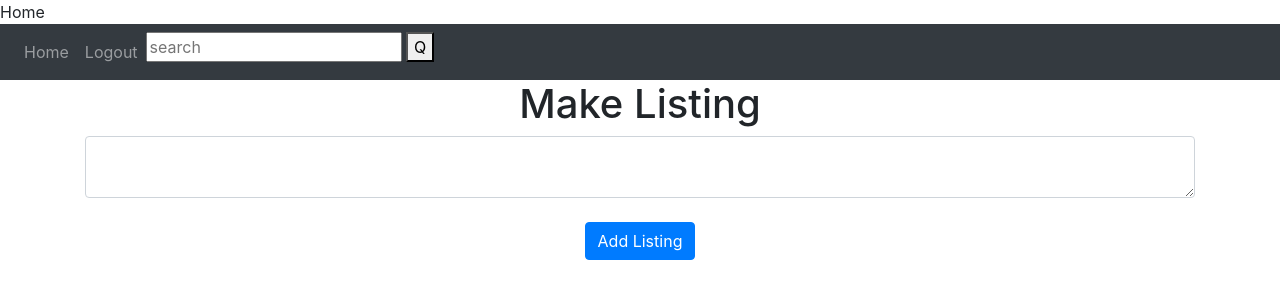
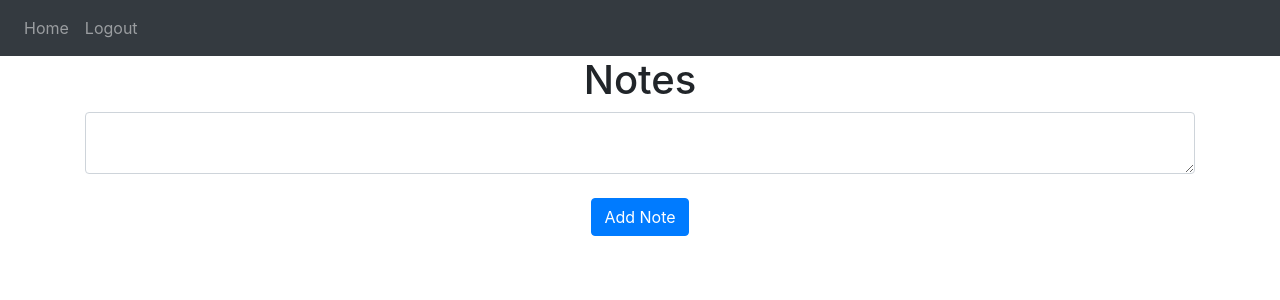
Before and after one commit to Natalie-LG05/Second-Hand-Games, a Flask app: page / in a window 1280 px wide. Shown: the top 300 px of the page. Run offline with Flask 3, Linux system fonts and the light colour scheme; a user stored in the database is signed in; some libraries are stand-ins or nearby versions.

Commit message:
undid the search bar commit

```diff
--- a/website/templates/base.html
+++ b/website/templates/base.html
@@ -14,7 +14,6 @@
       href="https://stackpath.bootstrapcdn.com/font-awesome/4.7.0/css/font-awesome.min.css"
       crossorigin="anonymous"
     />
-    <link rel="stylesheet" href="styling\basestyle.css"
 
     <title>{% block title %}Home{% endblock %}</title>
   </head>
@@ -33,14 +32,6 @@
           {% if user.is_authenticated %}
           <a class="nav-item nav-link" id="home" href="/">Home</a>
           <a class="nav-item nav-link" id="logout" href="/logout">Logout</a>
-          <div class="search">
-            <form class="search-bar" action="https://google.com/search" method="get">
-              <input type="text" placeholder="search" name="q">
-              <button type="submit">
-                Q
-              </button>
-            </form>
-          </div>
           {% else %}
           <a class="nav-item nav-link" id="login" href="/login">Login</a>
           <a class="nav-item nav-link" id="signUp" href="/sign-up">Sign Up</a>
--- a/website/templates/home.html
+++ b/website/templates/home.html
@@ -1,6 +1,6 @@
 {% extends "base.html" %} {% block title %}Home{% endblock %} {% block content
   %}
-  <h1 align="center">Make Listing</h1>
+  <h1 align="center">Notes</h1>
   <ul class="list-group list-group-flush" id="notes">
     {% for note in user.notes %}
     <li class="list-group-item">
@@ -15,7 +15,7 @@
     <textarea name="note" id="note" class="form-control"></textarea>
     <br />
     <div align="center">
-      <button type="submit" class="btn btn-primary">Add Listing</button>
+      <button type="submit" class="btn btn-primary">Add Note</button>
     </div>
   </form>
   {% endblock %}
```
Also changed, not shown: instance/database.db, website/templates/styling/basestyle.css (deleted).
